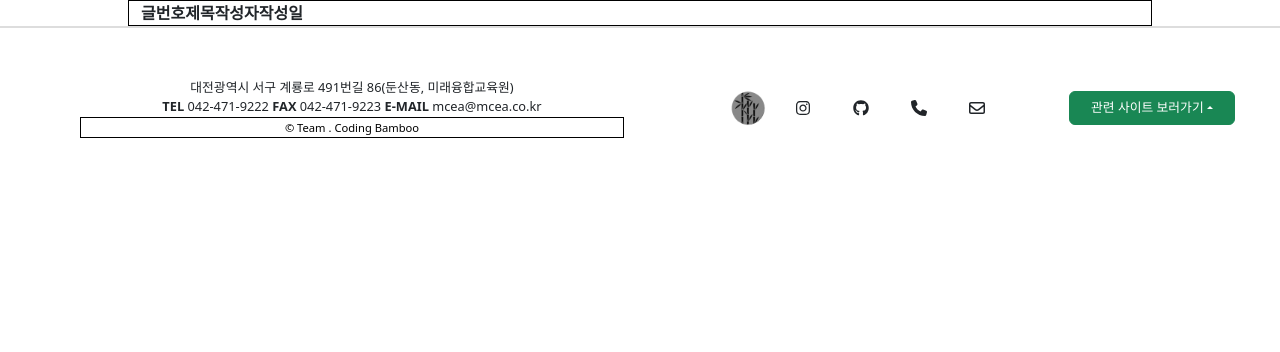
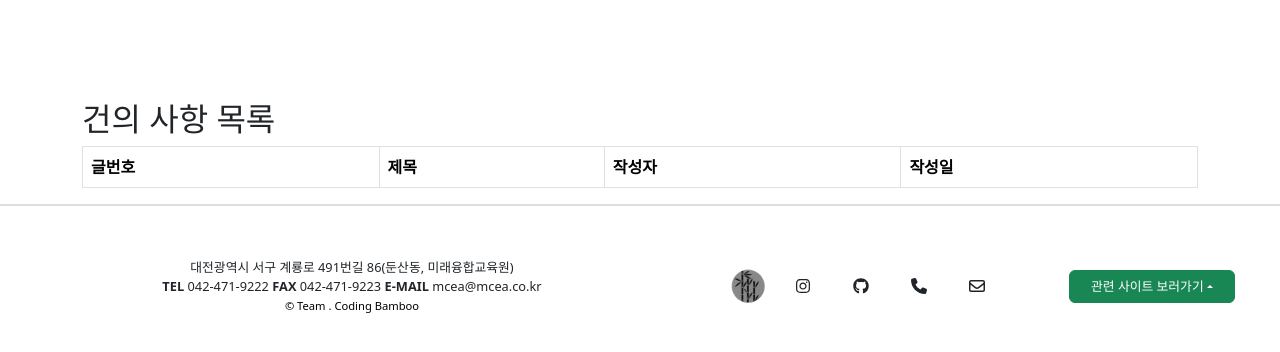
Before and after one commit to hgparkk/finalProject, a Java web app: page /miniproject/adminSuggestionsView in a window 1280 px wide. Shown: the part 80-432 px from the top of the page. Run offline with Spring Boot 4, a stand-in JSP engine, Linux system fonts and the light colour scheme; data that the repository does not hold is empty; the project's own start-up code is not run, and a stand-in starts its controllers and pages; some libraries are stand-ins or nearby versions.

Commit message:
김기주 코드병합

```diff
--- a/finalProject/src/main/webapp/WEB-INF/views/admin/adminHomeView.jsp
+++ b/finalProject/src/main/webapp/WEB-INF/views/admin/adminHomeView.jsp
@@ -20,11 +20,15 @@
         }
         .welcome-box {
             font-size: 1.5rem;
+            margin-bottom: 40px;
+            margin-top: 100px;
         }
         .content-row {
             display: flex;
             justify-content: space-around;
             gap: 20px;
+            margin-top: 130px;
+            margin-bottom: 130px;
         }
         .content-box {
             width: 45%;
--- a/finalProject/src/main/webapp/WEB-INF/views/admin/adminSuggestionsView.jsp
+++ b/finalProject/src/main/webapp/WEB-INF/views/admin/adminSuggestionsView.jsp
@@ -10,19 +10,19 @@
 <%@ include file="/WEB-INF/inc/header.jsp"%>
 
 <style>
-	.container{
-	width: 80%;
-	margin: auto;
-	border: 1px solid black;
+	.table-container{
+	margin-top: 100px;
+	}
 
-	}
+
 </style>
 </head>
 <body>
 	<%@ include file="/WEB-INF/inc/top.jsp"%>
-	<div class="container">
+	<div class="container table-container">
+		<h2>건의 사항 목록</h2>
 		<div>
-			<table>
+			<table class="table table-bordered">
 				<thead>
 					<th>글번호</th>
 					<th>제목</th>
```
